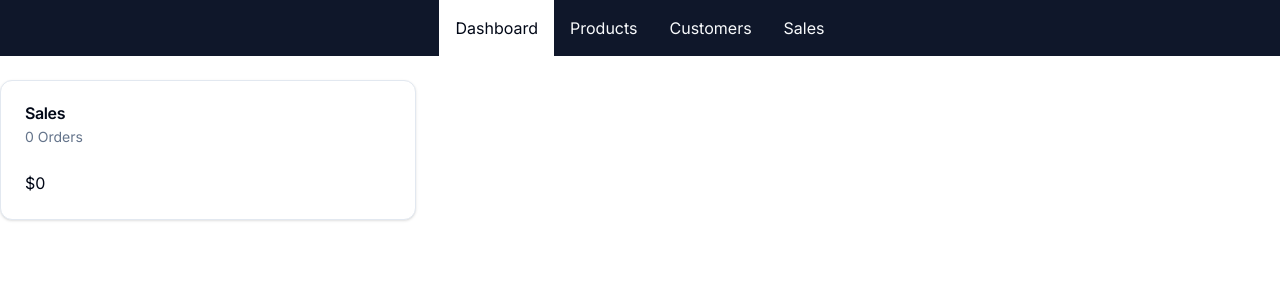
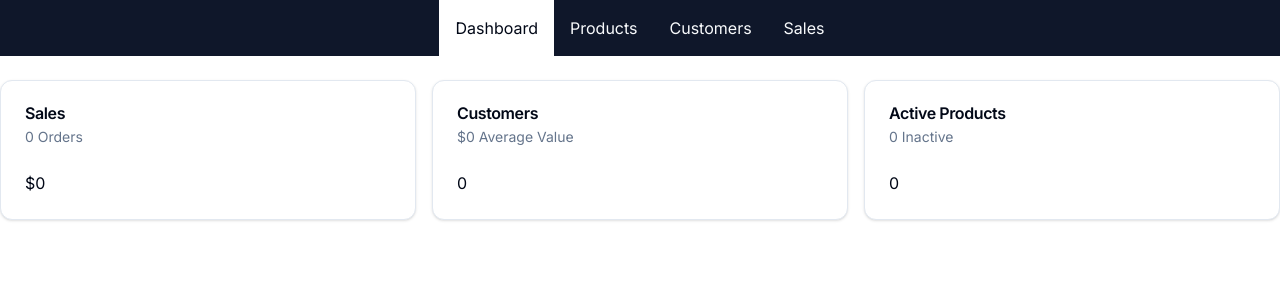
Before and after one commit to akashdebnath-swe/PayON, a Next.js app: page /admin in a window 1280 px wide. Shown: the top 300 px of the page. Built offline with nearby package versions, Linux system fonts and the light colour scheme; no server answers; the database is empty.

Commit message:
Dashboard work done and started product page

```diff
--- a/package.json
+++ b/package.json
@@ -1,5 +1,5 @@
 {
-  "name": "docu-mart",
+  "name": "pay-on",
   "version": "0.1.0",
   "private": true,
   "scripts": {
--- a/src/app/admin/layout.tsx
+++ b/src/app/admin/layout.tsx
@@ -1,4 +1,6 @@
 import Nav, { NavLink } from "@/components/Nav";
+
+export const dynamic = "force-dynamic";
 
 export default function AdminLayout({
     children,
--- /dev/null
+++ b/src/app/admin/loading.tsx
@@ -0,0 +1,3 @@
+export default function AdminLoading() {
+    return <div className="flex justify-center">Loading . . .</div>;
+}
--- a/src/app/admin/page.tsx
+++ b/src/app/admin/page.tsx
@@ -9,20 +9,58 @@ import {
 import { db } from "@/lib/prisma";
 import { formatCurrency, formatNumber } from "@/lib/formatters";
 
+function wait(duration: number) {
+    return new Promise((resolve) => setTimeout(resolve, duration));
+}
+
 async function getSalesData() {
     const data = await db.order.aggregate({
         _sum: { pricePaidInCents: true },
         _count: true,
     });
-
+    await wait(2000);
     return {
         amount: (data._sum.pricePaidInCents || 0) / 100,
         numberOfSales: data._count,
     };
 }
 
+async function getUserData() {
+    const [userCount, orderData] = await Promise.all([
+        db.user.count(),
+        db.order.aggregate({
+            _sum: { pricePaidInCents: true },
+        }),
+    ]);
+
+    return {
+        userCount,
+        averageValuePerUser:
+            userCount === 0
+                ? 0
+                : (orderData._sum.pricePaidInCents || 0) / userCount / 100,
+    };
+}
+
+async function getProductData() {
+    const [activeCount, inactiveCount] = await Promise.all([
+        db.product.count({ where: { isAvailableForPurchase: true } }),
+        db.product.count({ where: { isAvailableForPurchase: false } }),
+    ]);
+
+    return {
+        activeCount,
+        inactiveCount,
+    };
+}
+
 const AdminDashboard = async () => {
-    const salesData = await getSalesData();
+    console.log("Fetching sales & user data");
+    const [salesData, userData, productData] = await Promise.all([
+        getSalesData(),
+        getUserData(),
+        getProductData(),
+    ]);
     return (
         <>
             <div className="grid grid-cols-1 md:grid-cols-2 lg:grid-cols-3 gap-4">
@@ -30,6 +68,20 @@ const AdminDashboard = async () => {
                     title="Sales"
                     subtitle={formatNumber(salesData.numberOfSales) + " Orders"}
                     body={formatCurrency(salesData.amount)}
+                />
+                <DashboardCard
+                    title="Customers"
+                    subtitle={`${formatCurrency(
+                        userData.averageValuePerUser
+                    )} Average Value`}
+                    body={formatNumber(userData.userCount)}
+                />
+                <DashboardCard
+                    title="Active Products"
+                    subtitle={`${formatNumber(
+                        productData.inactiveCount
+                    )} Inactive`}
+                    body={formatNumber(productData.activeCount)}
                 />
             </div>
         </>
--- /dev/null
+++ b/src/app/admin/products/page.tsx
@@ -0,0 +1,3 @@
+export default function AdminProductsPage() {
+    return <h1>Hi</h1>;
+}
```
Also changed, not shown: 1 other file (tests, documents, lock files or other folders).
